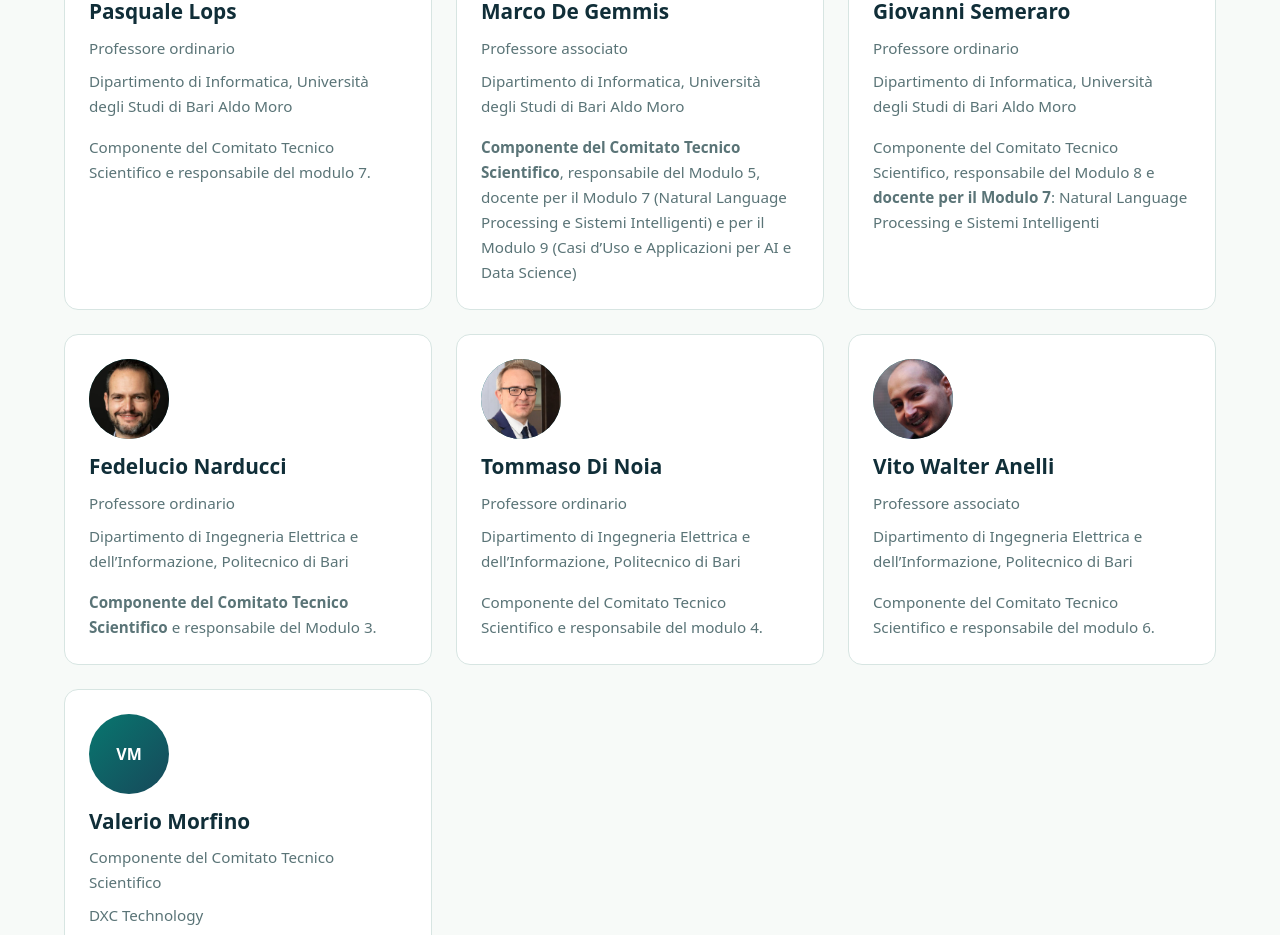
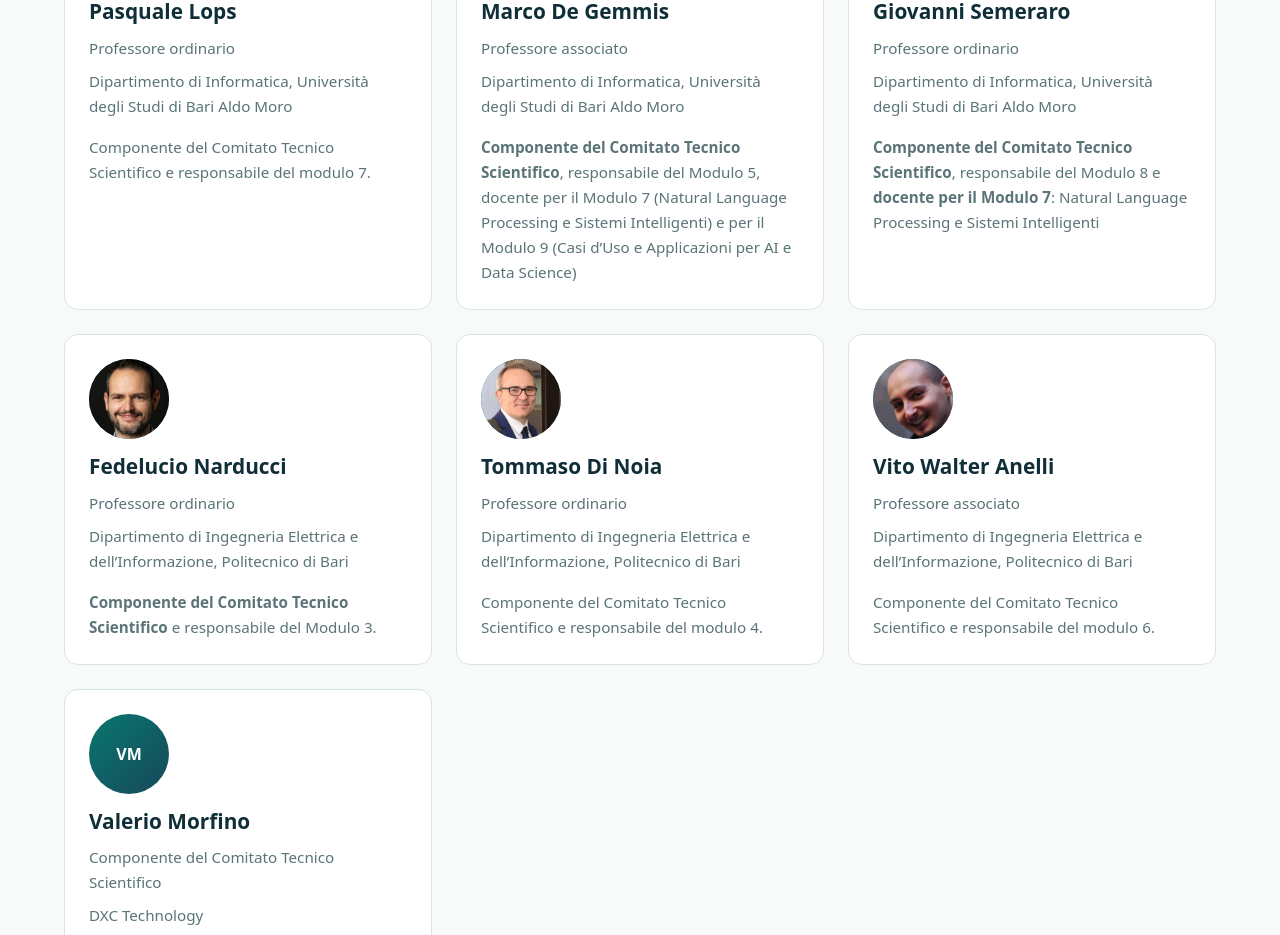
Before and after one commit to swapUniba/MasterWebsite, an Astro site: page /docenti in a window 1280 px wide. Shown: the part 1320-2255 px from the top of the page. Built offline with nearby package versions, Linux system fonts and the light colour scheme; Astro itself is replaced by a stand-in of ours.

Commit message:
Update src/content/faculty/giovanni-semeraro.md (via Pages CMS)

```diff
--- a/src/content/faculty/giovanni-semeraro.md
+++ b/src/content/faculty/giovanni-semeraro.md
@@ -8,4 +8,4 @@ photo_alt: Foto - Gianni Semeraro
 order: 40
 featured: false
 ---
-Componente del Comitato Tecnico Scientifico, responsabile del Modulo 8 e **docente per il Modulo 7**: Natural Language Processing e Sistemi Intelligenti
+**Componente del Comitato Tecnico Scientifico**, responsabile del Modulo 8 e **docente per il Modulo 7**: Natural Language Processing e Sistemi Intelligenti
```
